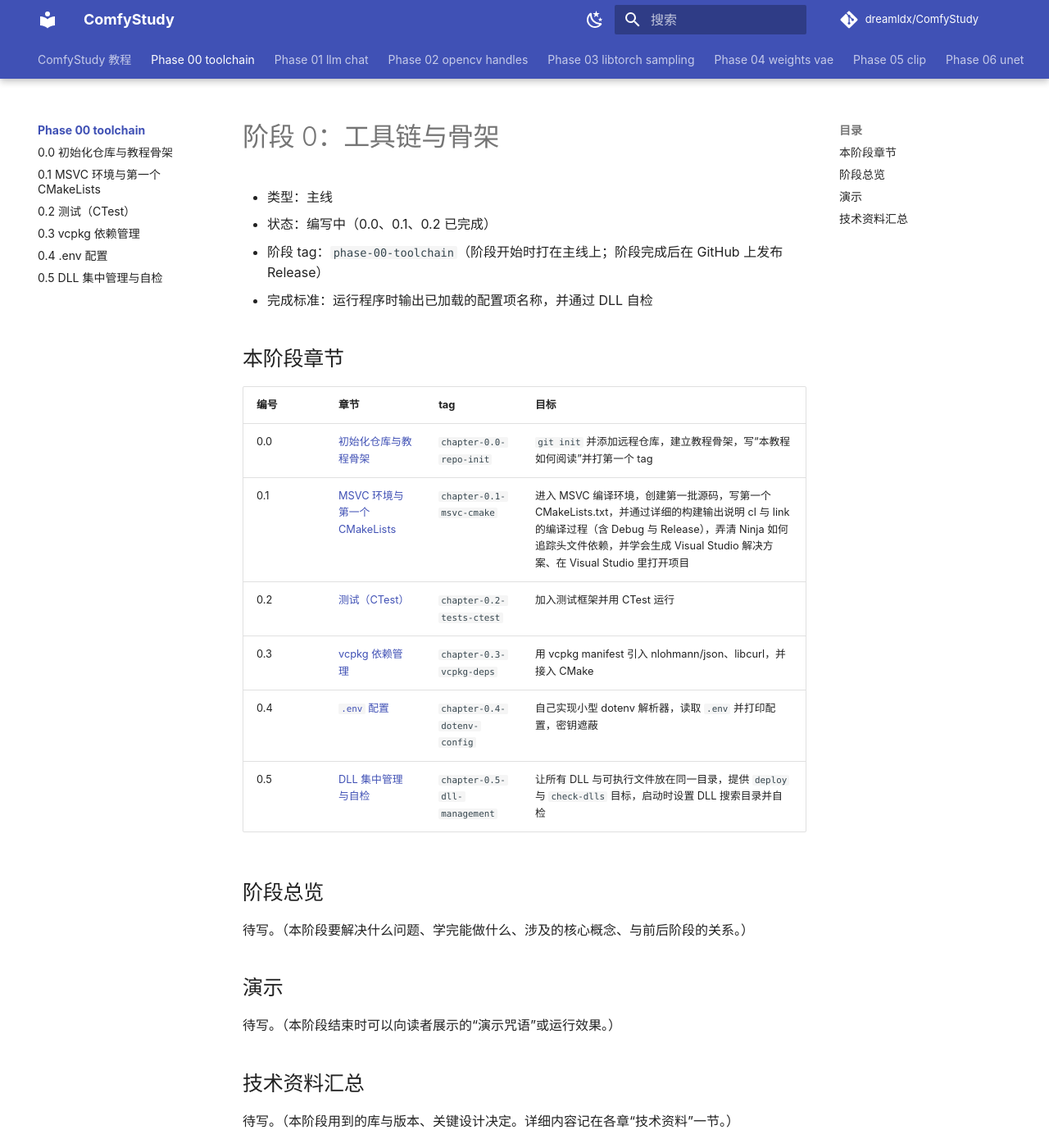
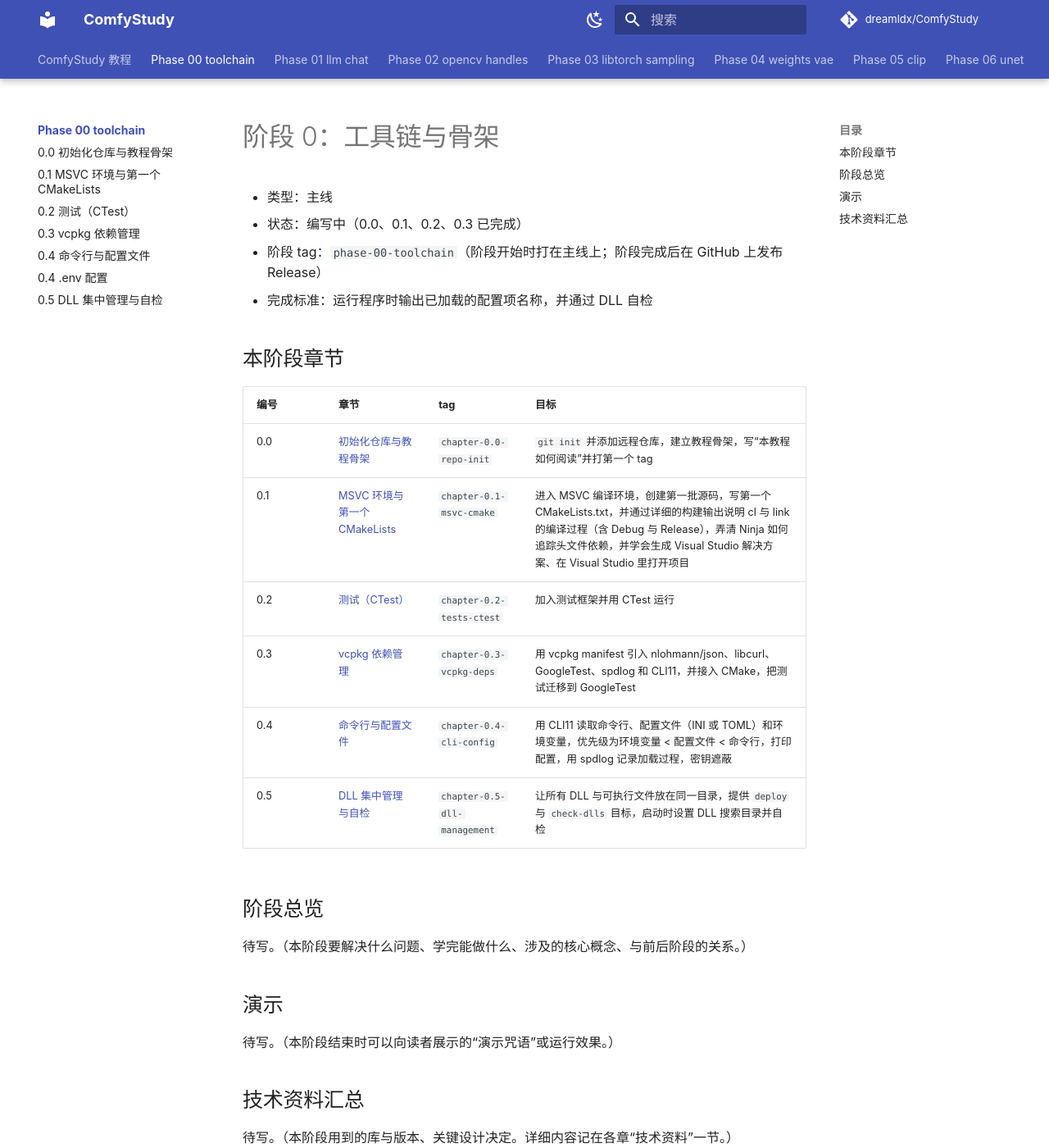
Before and after one commit to dreamldx/ComfyStudy, an MkDocs documentation site: the page built from docs/tutorial/phase-00-toolchain/README.md, in a window 1280 px wide and 1400 px high. Shown: the whole window at 82% size. Built offline with MkDocs 1.6.1 and Material for MkDocs 9.7.7, drawn with Linux system fonts in a browser that asks for light colours; comment, search, counter and statistics services are not loaded.

Commit message:
docs: write chapter 0.3 (vcpkg dependencies, GoogleTest, spdlog and CLI11)
Renames the chapter 0.4 placeholder to cli-config.

Co-Authored-By: Claude Sonnet 5.5 <noreply@anthropic.com>

```diff
--- a/docs/tutorial/phase-00-toolchain/README.md
+++ b/docs/tutorial/phase-00-toolchain/README.md
@@ -1,7 +1,7 @@
 # 阶段 0：工具链与骨架
 
 - 类型：主线
-- 状态：编写中（0.0、0.1、0.2 已完成）
+- 状态：编写中（0.0、0.1、0.2、0.3 已完成）
 - 阶段 tag：`phase-00-toolchain`（阶段开始时打在主线上；阶段完成后在 GitHub 上发布 Release）
 - 完成标准：运行程序时输出已加载的配置项名称，并通过 DLL 自检
 
@@ -12,8 +12,8 @@
 | 0.0 | [初始化仓库与教程骨架](0.0-repo-init.md) | `chapter-0.0-repo-init` | `git init` 并添加远程仓库，建立教程骨架，写“本教程如何阅读”并打第一个 tag |
 | 0.1 | [MSVC 环境与第一个 CMakeLists](0.1-msvc-cmake.md) | `chapter-0.1-msvc-cmake` | 进入 MSVC 编译环境，创建第一批源码，写第一个 CMakeLists.txt，并通过详细的构建输出说明 cl 与 link 的编译过程（含 Debug 与 Release），弄清 Ninja 如何追踪头文件依赖，并学会生成 Visual Studio 解决方案、在 Visual Studio 里打开项目 |
 | 0.2 | [测试（CTest）](0.2-tests-ctest.md) | `chapter-0.2-tests-ctest` | 加入测试框架并用 CTest 运行 |
-| 0.3 | [vcpkg 依赖管理](0.3-vcpkg-deps.md) | `chapter-0.3-vcpkg-deps` | 用 vcpkg manifest 引入 nlohmann/json、libcurl，并接入 CMake |
-| 0.4 | [`.env` 配置](0.4-dotenv-config.md) | `chapter-0.4-dotenv-config` | 自己实现小型 dotenv 解析器，读取 `.env` 并打印配置，密钥遮蔽 |
+| 0.3 | [vcpkg 依赖管理](0.3-vcpkg-deps.md) | `chapter-0.3-vcpkg-deps` | 用 vcpkg manifest 引入 nlohmann/json、libcurl、GoogleTest、spdlog 和 CLI11，并接入 CMake，把测试迁移到 GoogleTest |
+| 0.4 | [命令行与配置文件](0.4-cli-config.md) | `chapter-0.4-cli-config` | 用 CLI11 读取命令行、配置文件（INI 或 TOML）和环境变量，优先级为环境变量 < 配置文件 < 命令行，打印配置，用 spdlog 记录加载过程，密钥遮蔽 |
 | 0.5 | [DLL 集中管理与自检](0.5-dll-management.md) | `chapter-0.5-dll-management` | 让所有 DLL 与可执行文件放在同一目录，提供 `deploy` 与 `check-dlls` 目标，启动时设置 DLL 搜索目录并自检 |
 
 ## 阶段总览
```
Also changed, not shown: README.md (+1 -1 lines), docs/tutorial/phase-00-toolchain/0.4-cli-config.md (added, +41 -0 lines), docs/tutorial/phase-00-toolchain/0.5-dll-management.md (+2 -2 lines).
